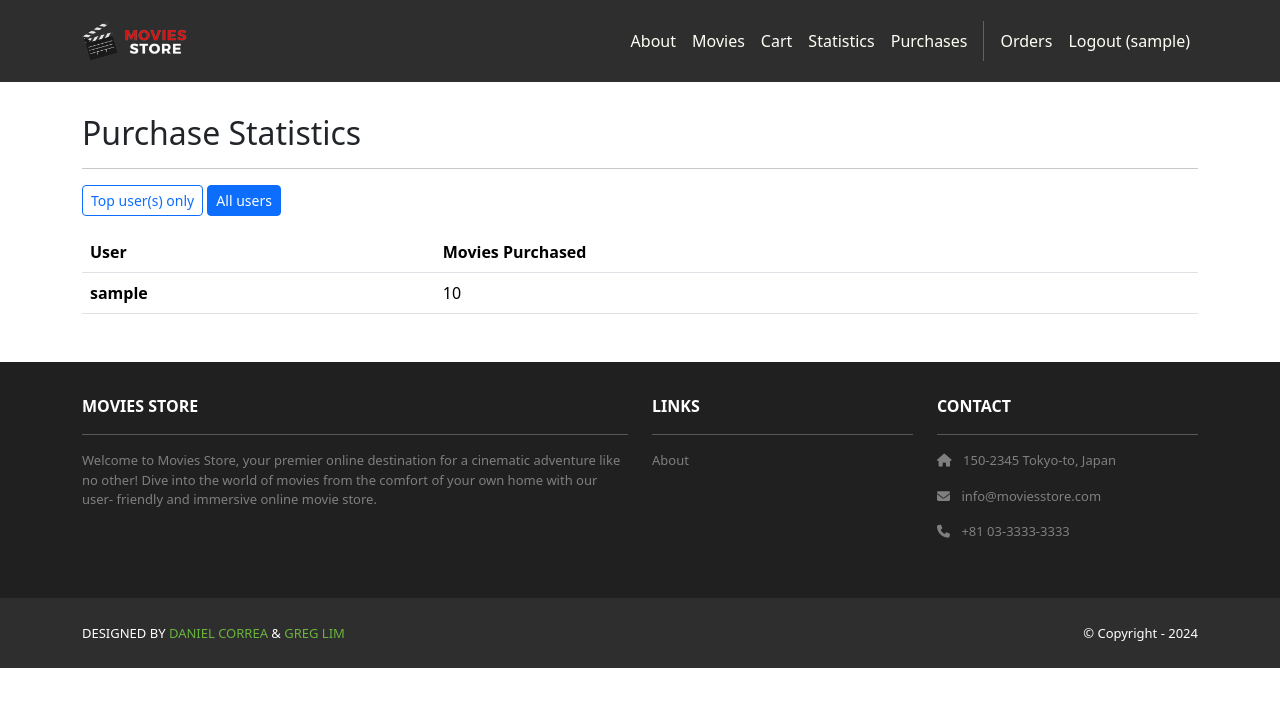
After one commit to SaucyBoi21/moviestore, a Django app: page /movies/purchase-statistics/ in a window 1280 px wide. The commit adds this page. Shown: the top 707 px of the page. Run offline with Django 5.2, Linux system fonts and the light colour scheme; a user stored in the database is signed in; tables that the repository leaves empty hold one stand-in row (values such as "Sample post"); some libraries are stand-ins or nearby versions.

Commit message:
User story 3

```diff
--- a/movies/admin.py
+++ b/movies/admin.py
@@ -1,4 +1,8 @@
 from django.contrib import admin
+from django.db.models import Sum, Count, Q, Value
+from django.db.models.functions import Coalesce
+from django.template.response import TemplateResponse
+from django.urls import path
 from .models import Movie, Review, Rating
 class MovieAdmin(admin.ModelAdmin):
     ordering = ['name']
--- /dev/null
+++ b/movies/templates/movies/purchase_statistics.html
@@ -0,0 +1,40 @@
+{% extends 'base.html' %}
+{% block content %}
+    <div class="p-3">
+        <div class="container">
+            <div class="row mt-3">
+                <div class="col mx-auto mb-3">
+                    <h2>Purchase Statistics</h2>
+                    <hr />
+
+                    <div class="mb-3">
+                        <a href="?view=top"
+                           class="btn btn-sm {% if template_data.show_top %}btn-primary{% else %}btn-outline-primary{% endif %}">
+                            Top user(s) only
+                        </a>
+                        <a href="?"
+                           class="btn btn-sm {% if not template_data.show_top %}btn-primary{% else %}btn-outline-primary{% endif %}">
+                            All users
+                        </a>
+                    </div>
+
+                    <table class="table">
+                        <thead>
+                        <tr><th>User</th><th>Movies Purchased</th></tr>
+                        </thead>
+                        <tbody>
+                        {% for u in template_data.users %}
+                            <tr>
+                                <th>{{ u.username }}</th>
+                                <td>{{ u.movies_purchased }}</td>
+                            </tr>
+                        {% empty %}
+                            <tr><td colspan="2">No purchases found.</td></tr>
+                        {% endfor %}
+                        </tbody>
+                    </table>
+                </div>
+            </div>
+        </div>
+    </div>
+{% endblock content %}
--- a/movies/templates/movies/statistics.html
+++ b/movies/templates/movies/statistics.html
@@ -6,10 +6,10 @@
       <div class="col mx-auto mb-3">
         <h2>User Statistics</h2>
         <hr />
-        <table summary="User comments">
+        <table>
             <thead>
                 <tr>
-                    <th>User</th><th>Comments</th>
+                    <th>User</th><th># of Comments</th>
                 </tr>
             </thead>
             <tbody>
--- a/movies/urls.py
+++ b/movies/urls.py
@@ -9,4 +9,5 @@ urlpatterns = [
     path('<int:id>/review/<int:review_id>/delete/', views.delete_review, name='movies.delete_review'),
     path('<int:id>/review/<int:review_id>/flag/', views.flag_review, name='movies.flag_review'),
     path('<int:id>/rate/', views.rate_movie, name='movies.rate'),
+    path('purchase-statistics/', views.purchase_statistics, name='movies.purchase_statistics'),
 ]
--- a/movies/views.py
+++ b/movies/views.py
@@ -1,5 +1,9 @@
+from pydoc_data.topics import topics
+
+from django.db.models import Count, Avg, Sum
+from django.db.models.functions import Coalesce
 from django.shortcuts import render, redirect, get_object_or_404
-from .models import Movie, Review
+from .models import Movie, Review, Rating
 from django.contrib.auth.decorators import login_required
 from django.contrib.admin.views.decorators import staff_member_required
 from django.contrib.auth.models import User
@@ -17,7 +21,36 @@ def statistics(request):
     return render(request, 'movies/statistics.html',
                   {'template_data': template_data})
 
-# Create your views here.
+@staff_member_required
+def purchase_statistics(request):
+    users = (
+        User.objects
+        .annotate(movies_purchased=Coalesce(Sum('order__item__quantity'), 0))
+        .filter(movies_purchased__gt=0)
+        .order_by('-movies_purchased', 'username')
+    )
+
+    show_top = request.GET.get('view') == 'top'
+
+    # Optional list size: blank, invalid, or < 1 means "all users"
+    limit_raw = request.GET.get('limit', '').strip()
+    limit = int(limit_raw) if limit_raw.isdigit() and int(limit_raw) > 0 else None
+    if show_top:
+        leader = users.first()
+        if leader:
+                users = users.filter(movies_purchased=leader.movies_purchased)
+    elif limit:
+        users = users[:limit]
+
+    template_data = {
+        'title': 'Purchase Statistics',
+        'users': users,
+        'show_top': show_top,
+        'limit': limit,
+    }
+    return render(request, 'movies/purchase_statistics.html',
+                  {'template_data': template_data})
+
 @login_required
 def edit_review(request, id, review_id):
     review = get_object_or_404(Review, id=review_id)
--- a/moviestore/templates/base.html
+++ b/moviestore/templates/base.html
@@ -62,7 +62,8 @@ initial-scale=1"
             <a class="nav-link" href="{% url 'cart.index' %}">Cart</a>
             <!-- check user is an admin / staff -->
             {% if user.is_active and user.is_staff %}
-            <a class="nav-link" href="{% url 'movies.statistics' %}">Statistics</a>
+                <a class="nav-link" href="{% url 'movies.statistics' %}">Statistics</a>
+                <a class="nav-link" href="{% url 'movies.purchase_statistics' %}">Purchases</a>
             {% endif %}
             <div class="vr bg-white mx-2 d-none d-lg-block"></div>
             {% if user.is_authenticated %}<a class="nav-link"
```
